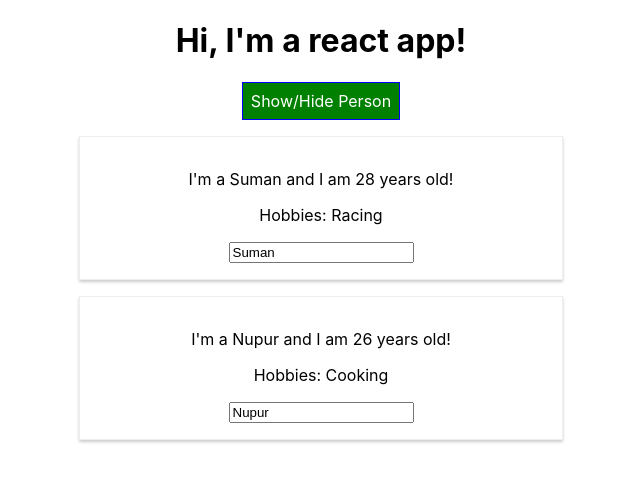
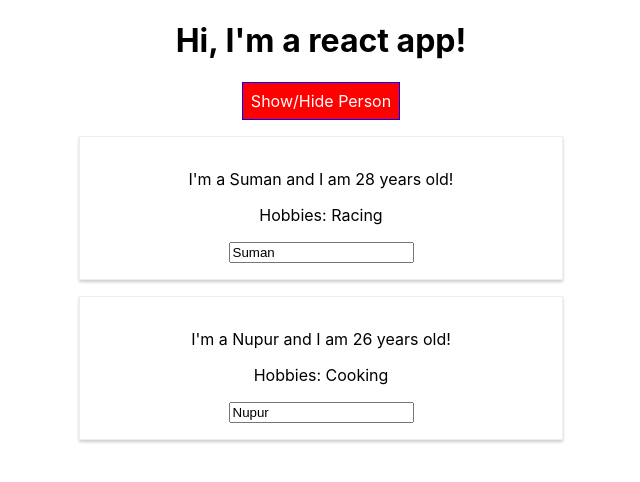
Before and after one commit to frozenplanet14/react-project, a React (Create React App) app: page / in a window 1280 px wide. Both pictures are taken after a click on the button "Show/Hide Person". Shown: the top 482 px of the page, without its empty margins (319-959 px from the left). Built offline with nearby package versions, Linux system fonts and the light colour scheme.

Commit message:
using styled components

```diff
--- a/package.json
+++ b/package.json
@@ -9,7 +9,8 @@
     "radium": "^0.26.0",
     "react": "^16.13.1",
     "react-dom": "^16.13.1",
-    "react-scripts": "3.4.3"
+    "react-scripts": "3.4.3",
+    "styled-components": "^5.2.0"
   },
   "scripts": {
     "start": "react-scripts start",
--- a/src/App.js
+++ b/src/App.js
@@ -1,8 +1,23 @@
 import React, { useState } from 'react';
 import './App.css';
 
-import Radium, {StyleRoot} from 'radium';
+// import Radium, {StyleRoot} from 'radium';
+import styled from 'styled-components';
 import Person from './Person/Person';
+
+const StyledButton = styled.button`
+  background-color: ${({alt}) => alt ? 'red' : 'green'};
+  color: white;
+  font: inherit;
+  border: 1px solid blue;
+  padding: 8px;
+  cursor: pointer;
+
+  &:hover {
+    background-color: ${({alt}) => alt ? 'salmon' : 'lightgreen'};
+    color: black;
+  }
+`;
 
 
 /**
@@ -46,24 +61,15 @@ const App = (props) => {
     });
   }
 
-  const style = {
-    backgroundColor: 'green',
-    color: 'white',
-    font: 'inherit',
-    border: '1px solid blue',
-    padding: '8px',
-    cursor: 'pointer',
-    ':hover': {
-      backgroundColor: 'lightgreen',
-      color: 'black'
-    }
-  }
 
   return (
-    <StyleRoot>
+    // <StyleRoot>
+
+    // </StyleRoot>
     <div className="App">
       <h1>Hi, I'm a react app!</h1>
-        <button style={style} onClick={toggleVisibility}>Show/Hide Person</button>
+      {/* <button style={style} onClick={toggleVisibility}>Show/Hide Person</button> */}
+      <StyledButton alt={personsState.showPerson} onClick={toggleVisibility}>Show/Hide Person</StyledButton>
       { personsState.showPerson ?
           personsState.persons.map((p, index) => (
             // <Person key={p.name} name={p.name} age={p.age} click={switchNameHandler.bind(this,
@@ -73,11 +79,12 @@ const App = (props) => {
           null
       }
     </div>
-    </StyleRoot>
   );
 }
 
-export default Radium(App);
+// export default Radium(App);
+export default App;
+
 
 
 /*
--- a/src/Person/Person.css
+++ /dev/null
@@ -1,8 +0,0 @@
-.Person {
-    width: 60%;
-    margin: 16px auto;
-    border: 1px solid #eee;
-    box-shadow: 0 2px 3px #ccc;
-    padding: 16px;
-    text-align: center;
-}
--- a/src/Person/Person.js
+++ b/src/Person/Person.js
@@ -1,24 +1,40 @@
 import React from 'react';
-import Radium from 'radium';
-import './Person.css';
+// import Radium from 'radium';
+import styled from 'styled-components';
+// import './Person.css';
+
+const StyledDiv = styled.div`
+    width: 60%;
+    margin: 16px auto;
+    border: 1px solid #eee;
+    box-shadow: 0 2px 3px #ccc;
+    padding: 16px;
+    text-align: center;
+
+    @media (min-width: 500px) {
+        width: 450px
+    }
+`
 
 /**
  * Functional components (also referred to as "presentational", "dumb" or "stateless" components
  */
 const person = ({name, age, children, click}) => {
-    const style = {
-        '@media (min-width: 500px)': {
-            width: '450px'
-        }
-    };
+    // const style = {
+    //     '@media (min-width: 500px)': {
+    //         width: '450px'
+    //     }
+    // };
     return (
         // onClick={click}
-        <div className='Person' style={style}>
+        // <div className='Person' style={style}>
+        <StyledDiv>
             <p>I'm a {name} and I am {age} years old!</p>
             <p>{children}</p>
             <input type='text' onChange={(evt) => click(evt.target.value)} value={name} />
-        </div>
+        </StyledDiv>
     );
 }
 
-export default Radium(person);
+// export default Radium(person);
+export default person;
```
Also changed, not shown: 1 other file (tests, documents, lock files or other folders). Lines whose indentation alone changed are shown as unchanged.
